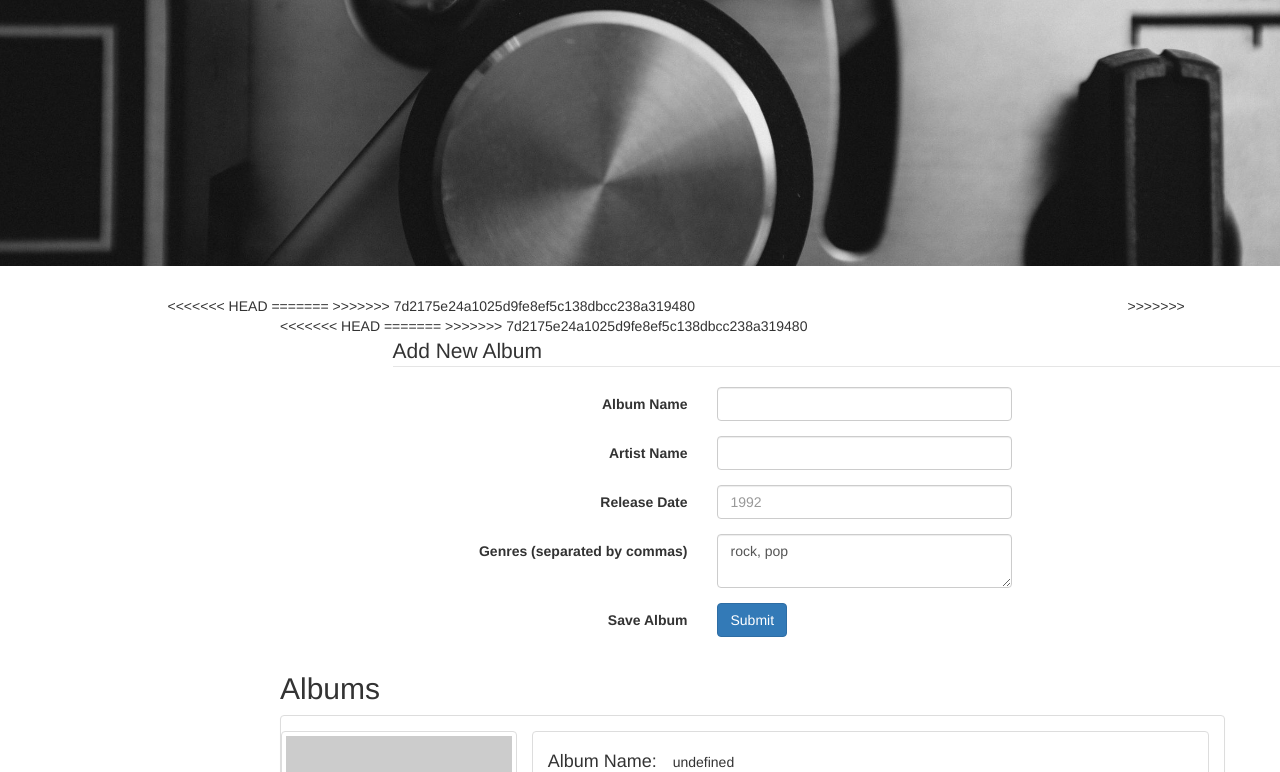
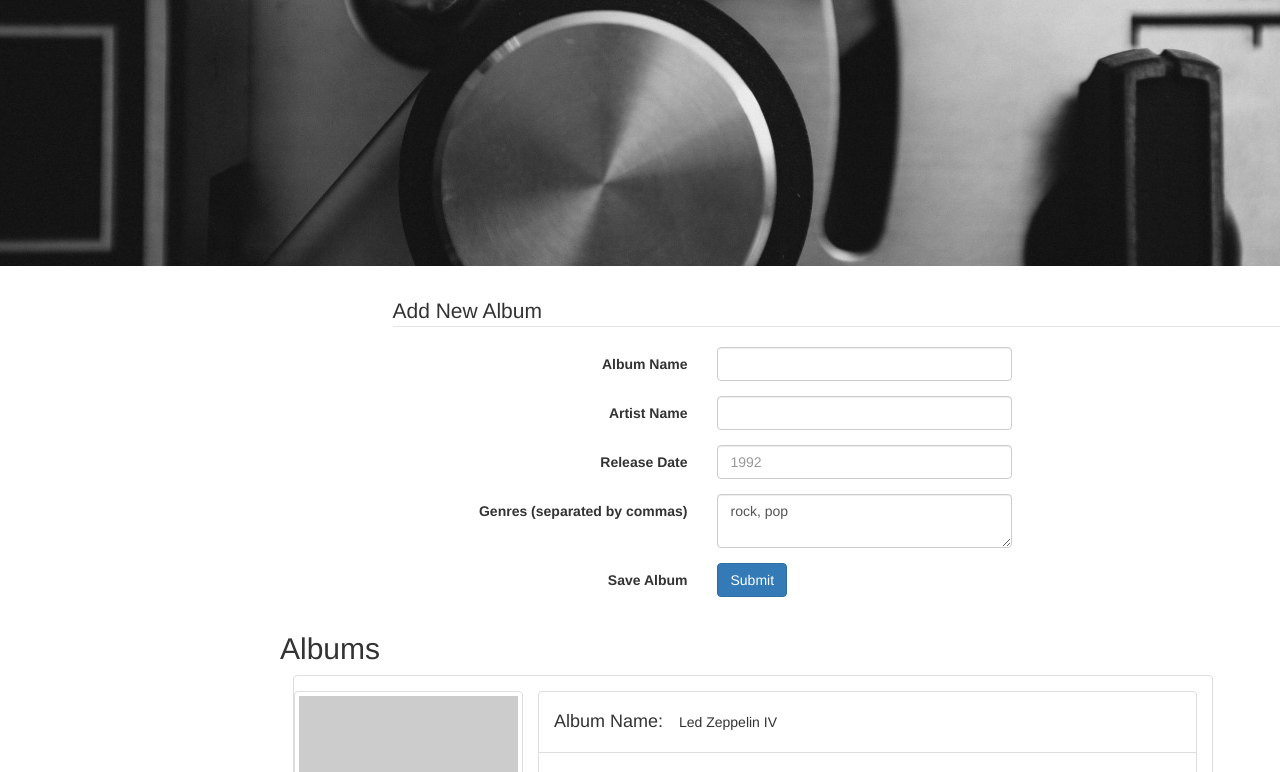
Before and after one commit to khoab1126/Tunely-Group-Crud-Lab, a website: page views/index.html in a window 1280 px wide. Shown: the part 180-952 px from the top of the page. Drawn offline with nearby package versions, Linux system fonts and the light colour scheme; files that its build step writes are made by us from their sources; placeholder pictures from the web are drawn by us; files whose address does not match are found by name.

Commit message:
app.js now functional.

```diff
--- a/public/js/app.js
+++ b/public/js/app.js
@@ -102,50 +102,3 @@ function renderAlbum(album) {
   $('#albums').append(albumHtml);
 }
 }
-
-//Start my part with JQuery to get value of input
-
-function renderAlbum(album) {
-  console.log('rendering album:', album);
-
-  var albumHtml =
-  "        <!-- one album -->" +
-  "        <div class='row album' data-album-id='" + "HARDCODED ALBUM ID" + "'>" +
-  "          <div class='col-md-10 col-md-offset-1'>" +
-  "            <div class='panel panel-default'>" +
-  "              <div class='panel-body'>" +
-  "              <!-- begin album internal row -->" +
-  "                <div class='row'>" +
-  "                  <div class='col-md-3 col-xs-12 thumbnail album-art'>" +
-  "                     <img src='" + "http://placehold.it/400x400'" +  " alt='album image'>" +
-  "                  </div>" +
-  "                  <div class='col-md-9 col-xs-12'>" +
-  "                    <ul class='list-group'>" +
-  "                      <li class='list-group-item'>" +
-  "                        <h4 class='inline-header'>Album Name:</h4>" +
-  "                        <span class='album-name'>" + album.name + "</span>" +
-  "                      </li>" +
-  "                      <li class='list-group-item'>" +
-  "                        <h4 class='inline-header'>Artist Name:</h4>" +
-  "                        <span class='artist-name'>" + album.artistName + "</span>" +
-  "                      </li>" +
-  "                      <li class='list-group-item'>" +
-  "                        <h4 class='inline-header'>Released date:</h4>" +
-  "                        <span class='album-name'>" + album.releaseDate + "</span>" +
-  "                      </li>" +
-  "                    </ul>" +
-  "                  </div>" +
-  "                </div>" +
-  "                <!-- end of album internal row -->" +
-
-  "              </div>" + // end of panel-body
-
-  "              <div class='panel-footer'>" +
-  "              </div>" +
-
-  "            </div>" +
-  "          </div>" +
-  "          <!-- end one album -->";
-
-  $('#albums').prepend(albumHtml);
- }
--- a/views/index.html
+++ b/views/index.html
@@ -1,4 +1,3 @@
-
 <!DOCTYPE html>
 <html lang="en">
   <head>
@@ -8,7 +7,7 @@
     <title>tunely</title>
     <!-- STYLESHEET -->
     <link rel="stylesheet" href="https://maxcdn.bootstrapcdn.com/bootstrap/3.3.6/css/bootstrap.min.css">
-
+    <link rel="stylesheet" href="css/styles.css">
 
     <!-- VENDOR SCRIPTS -->
     <script src="https://ajax.googleapis.com/ajax/libs/jquery/1.11.3/jquery.min.js"></script>
@@ -16,9 +15,6 @@
 
     <!--  APPLICATION SCRIPTS  -->
     <script src="js/app.js"></script>
-
-    <link rel="stylesheet" href="../public/css/styles.css">
-
   </head>
   <body>
     <div class="jumbotron">
@@ -31,18 +27,10 @@
     <section class="container">
       <div class="row">
         <div class="col-md-10 col-md-offset-1">
-<<<<<<< HEAD
-=======
-
->>>>>>> 7d2175e24a1025d9fe8ef5c138dbcc238a319480
       <!--add new section and row, per instructions-->
           <section class="container">
             <div class="row">
               <div class="col-md-10 col-md-offset-1">
-<<<<<<< HEAD
-=======
-
->>>>>>> 7d2175e24a1025d9fe8ef5c138dbcc238a319480
       <!--add form to input album data-->
           <section id='album-form' class="container">
                 <div class="row">
@@ -107,7 +95,6 @@
       <!-- albums! -->
       <div id='albums'>
 
-
       </div>
     </section>
 
@@ -150,19 +137,6 @@
           </div>
         </div><!-- /.modal-content -->
       </div><!-- /.modal-dialog -->
-<<<<<<< HEAD
     </div><!-- / .modal -->
-=======
-    </div><!-- /.modal -->
-
-
-    <!-- VENDOR SCRIPTS -->
-      <script src="https://ajax.googleapis.com/ajax/libs/jquery/1.11.3/jquery.min.js"></script>
-      <script src="https://maxcdn.bootstrapcdn.com/bootstrap/3.3.6/js/bootstrap.min.js"></script>
-
-    <!-- APPLICATION SCRIPTS -->
-      <script src="../public/js/app.js"></script>
-
->>>>>>> 7d2175e24a1025d9fe8ef5c138dbcc238a319480
   </body>
 </html>
```
